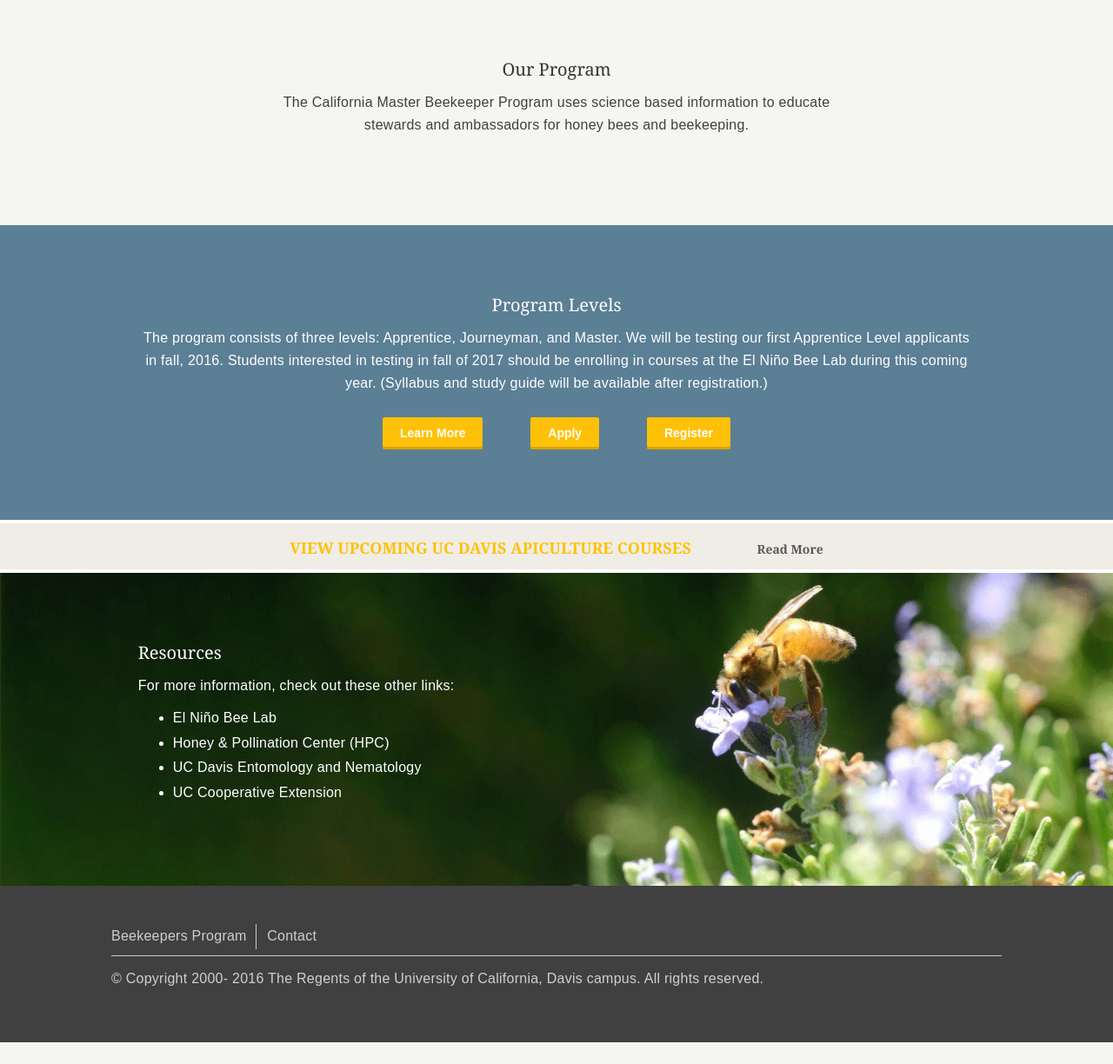
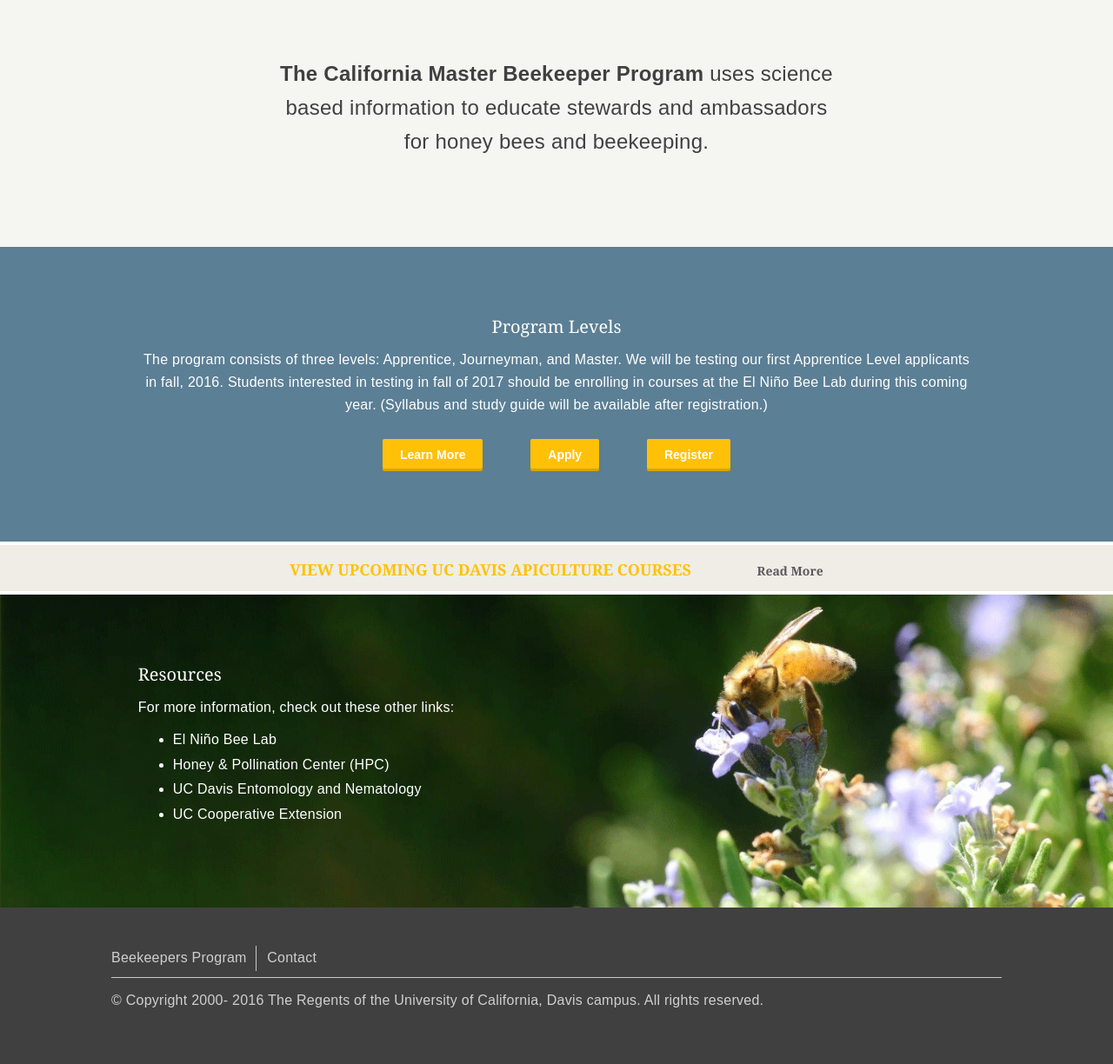
Before and after one commit to ucdavis/beekeeperprogram, a Jekyll site: the page built from index.html, in a window 1280 px wide. Shown: the whole page at 87% size. Built offline with Jekyll 4.4.1, drawn with Linux system fonts in a browser that asks for light colours; nearby versions of some CDN libraries; the list of posts is cut into pages by our own code; before the commit the page ends 1199 px from its top, so only the background shows below that.

Commit message:
update links and intro text

```diff
--- a/_sass/_typography.scss
+++ b/_sass/_typography.scss
@@ -293,3 +293,7 @@
     color:$secondary-font;
     font-size:1.2rem;
 }
+
+p.large-intro {
+    font-size: 2.4rem;
+}
--- a/index.html
+++ b/index.html
@@ -14,10 +14,10 @@
 </div>
 <div class="landing-lead">
     <div class="landing-lead_contents">
-    <h3>Our Program</h3>
+
         <!-- <img src="/media/leaf.svg" alt="leaf in ground"> -->
-        <p>
-            The California Master Beekeeper Program uses science based information to educate stewards and ambassadors for honey bees and beekeeping.
+        <p class="large-intro">
+            <b>The California Master Beekeeper Program</b> uses science based information to educate stewards and ambassadors for honey bees and beekeeping.
         </p>
 
         <!-- <p><a href="/about" class="btn">Learn More</a></p> -->
@@ -36,8 +36,8 @@
         <div id="program-buttons">
 
 
-       <a href="http://elninobeelab.ucdavis.edu/_assets/CAMBP/CAMBP_apprentice_Level_2016.pdf" target="_blank" class="btn">Learn More</a>
-       <a href="http://elninobeelab.ucdavis.edu/_assets/CAMBP/CAMBP_APP_2016.pdf" target="_blank" class="btn">Apply</a>
+       <a href="/media/CAMBP_apprentice_syllabus_2016.pdf" target="_blank" class="btn">Learn More</a>
+       <a href="https://docs.google.com/forms/d/e/1FAIpQLScTapKBCDh19Pc1Ed5DxzYAoLX3iSzTYcE8sQ5WGr-WX7DVUQ/viewform" target="_blank" class="btn">Apply</a>
        <a href="https://registration.ucdavis.edu/" target="_blank" class="btn">Register</a>
 
        </div>
```
Also changed, not shown: 7 other files.
